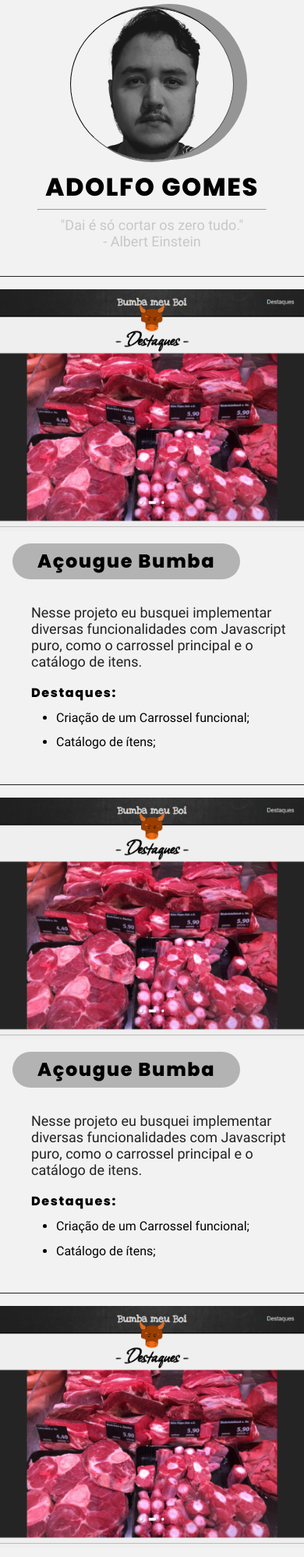
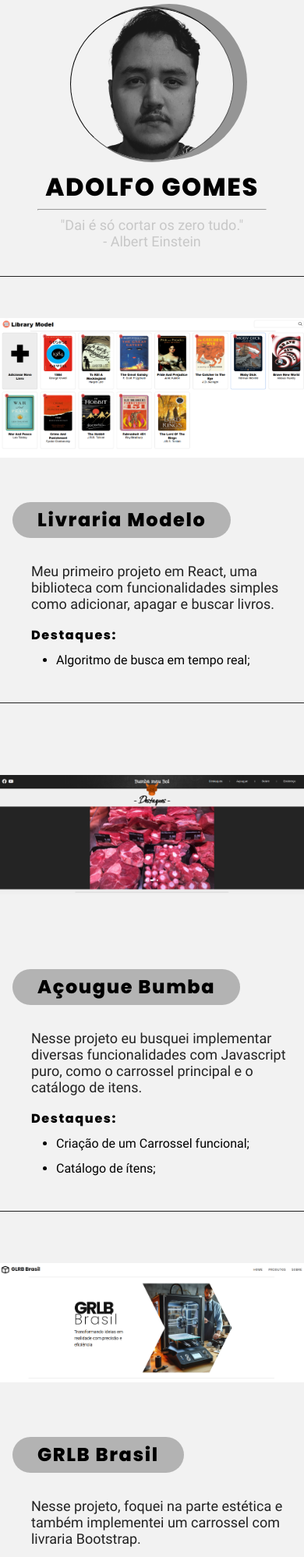
Before and after one commit to starzlocker/portfolio, a plain HTML site: page index.html in a window 390 px wide. Shown: the top 1997 px of the page at 78% size. Drawn offline with Linux system fonts and the light colour scheme.

Commit message:
Projetos atualizados!

```diff
--- a/index.html
+++ b/index.html
@@ -25,24 +25,25 @@
     <section class="project-container">
       <article class="projects" id="project-01">
         <div class="img-box">
-          <img src="midia/bumba.png" alt="Preview do site" title="Uma foto do meu projeto para o Açougue Bumba" class="preview">
+          <a href="https://starzlocker.github.io/site_library" title="Visite o projeto Livraria Modelo" target="_blank"> <img src="midia/library.png" alt="Preview do site" title="Uma foto do meu projeto Livraria Modelo" class="preview"></a>
+
         </div>
         <div class="description">
-          <h2><a href="https://starzlocker.github.io/site_acougue" title="Visite o projeto Bumba" target="_blank">Açougue Bumba</a></h2>
+          <h2><a href="https://starzlocker.github.io/site_library" title="Visite o projeto Livraria Modelo" target="_blank">Livraria Modelo</a></h2>
           <div class="text-box">
-            <p>Nesse projeto eu busquei implementar diversas funcionalidades com Javascript puro, como o carrossel principal e o catálogo de itens.
+            <p>Meu primeiro projeto em React, uma biblioteca com funcionalidades simples como adicionar, apagar e buscar livros.
             </p>
             <h3>Destaques:</h3>
             <ul class="list">
-              <li>Criação de um Carrossel funcional;</li>
-              <li>Catálogo de ítens;</li>
+              <li>Algoritmo de busca em tempo real;</li>
             </ul>
           </div>
         </div>
       </article>
       <article class="projects" id="project-02">
         <div class="img-box">
-          <img src="midia/bumba.png" alt="Preview do site" title="Uma foto do meu projeto para o Açougue Bumba" class="preview">
+
+          <a href="https://starzlocker.github.io/site_acougue" title="Visite o projeto Bumba" target="_blank"><img src="midia/bumba.png" alt="Preview do site" title="Uma foto do meu projeto para o Açougue Bumba" class="preview"></a>
         </div>
         <div class="description">
           <h2><a href="https://starzlocker.github.io/site_acougue" title="Visite o projeto Bumba" target="_blank">Açougue Bumba</a></h2>
@@ -59,17 +60,17 @@
       </article>
       <article class="projects" id="project-03">
         <div class="img-box">
-          <img src="midia/bumba.png" alt="Preview do site" title="Uma foto do meu projeto para o Açougue Bumba" class="preview">
+
+          <a href="https://starzlocker.github.io/site_grlbbrasil" title="Visite o projeto GRLB Brasil" target="_blank"><img src="midia/grlb.png" alt="Preview do site" title="Uma foto do meu projeto GRLB Brasil" class="preview"></a>
         </div>
         <div class="description">
-          <h2><a href="https://starzlocker.github.io/site_acougue" title="Visite o projeto Bumba" target="_blank">Açougue Bumba</a></h2>
+          <h2><a href="https://starzlocker.github.io/site_grlbbrasil" title="Visite o projeto GRLB Brasil" target="_blank">GRLB Brasil</a></h2>
           <div class="text-box">
-            <p>Nesse projeto eu busquei implementar diversas funcionalidades com Javascript puro, como o carrossel principal e o catálogo de itens.
+            <p>Nesse projeto, foquei na parte estética e também implementei um carrossel com livraria Bootstrap.
             </p>
             <h3>Destaques:</h3>
             <ul class="list">
-              <li>Criação de um Carrossel funcional;</li>
-              <li>Catálogo de ítens;</li>
+              <li>Carrossel com Bootstrap;</li>
             </ul>
           </div>
         </div>
@@ -80,10 +81,9 @@
         <h2>Para sempre,<br>um aluno</h2>
         <div class="description">
           <p>Oi, tudo bom?</p>
-          <p>Sou um web-developer <em>in development</em>, apaixonado pelo assunto e estudando bastante!</p>
+          <p>Sou um desenvolvedor front-end <em>em desenvolvimento</em>, apaixonado pelo assunto e estudando bastante!</p>
           <p>Sobre mim, posso dizer que sou um cara focado &#x1F604	</p>
-          <p>Tenho conhecimentos intermediários em HTML e CSS e estou iniciando minha jornada na programaçaõ com Javascript! Também falo um pouco de inglês...</p>
-          <p>Estou cursando Análise e Desenvolvimento de Sistemas pelo <a href="https://www.infnet.edu.br/infnet/home/" title="Visite o site do Instituto Infnet" target="_blank">Instituto Infnet</a>. É minha primeira graduação &#x1F929</p>
+          <p>Estou cursando Análise e Desenvolvimento de Sistemas pela <a href="https://www.infnet.edu.br/infnet/home/" title="Visite o site do Instituto Infnet" target="_blank">FATEC Campinas</a>.</p>
         </div>
       </article>
     </section>
--- a/style.css
+++ b/style.css
@@ -69,6 +69,8 @@ ul {
 }
 
 li {
+  font-family: var(--ff-primary);
+  font-size: 1rem;
   margin-bottom: .8rem;
 }
 
@@ -102,6 +104,8 @@ h4 {
   font-size: 0.875rem;
 }
 p {
+  font-family: var(--ff-primary);
+  font-size: 1rem;
   margin-bottom: 1.25rem;
   color: var(--clr-black);
 }
@@ -291,9 +295,6 @@ footer {
     text-align: center;
     border-radius: 10px;
   }
-  p {
-    font-size: .9rem;
-  }
 
   .title span {
     display: inline;
```
Also changed, not shown: midia/grlb.png (added), midia/library.png (added).
